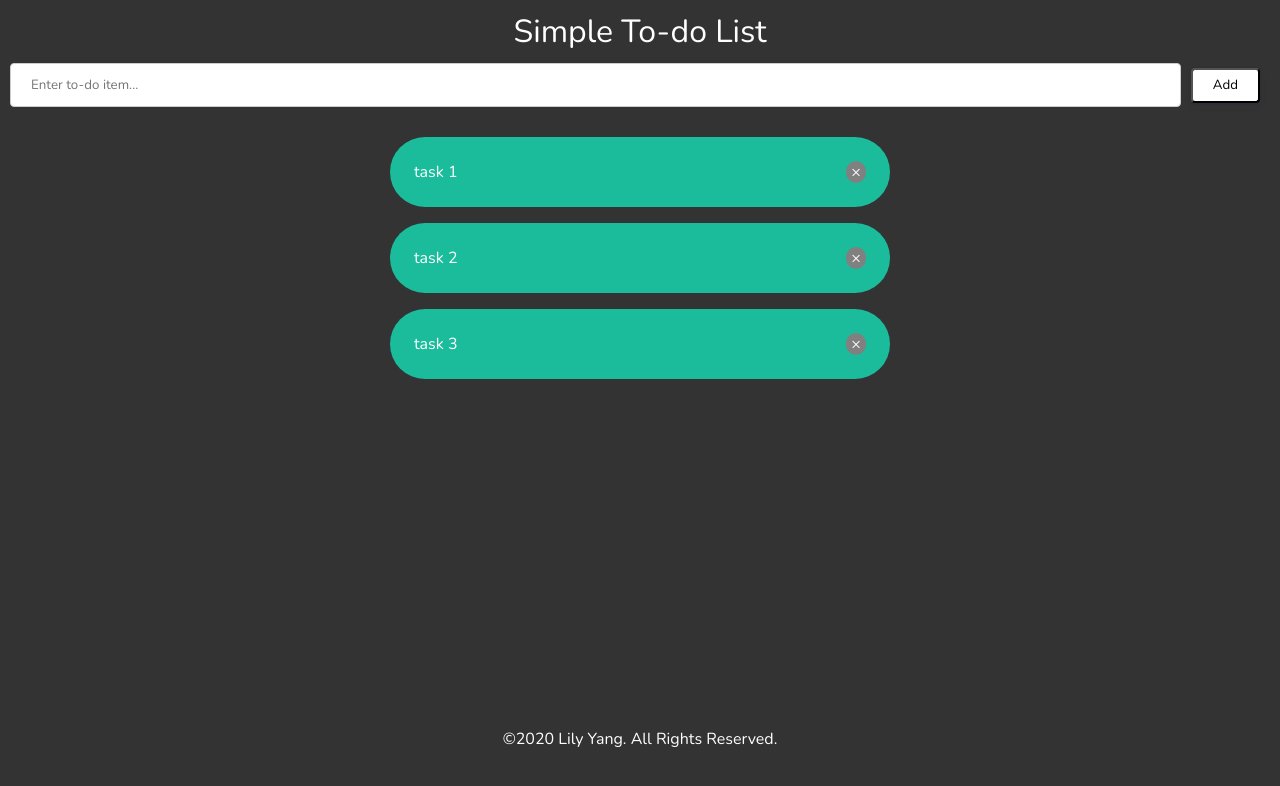
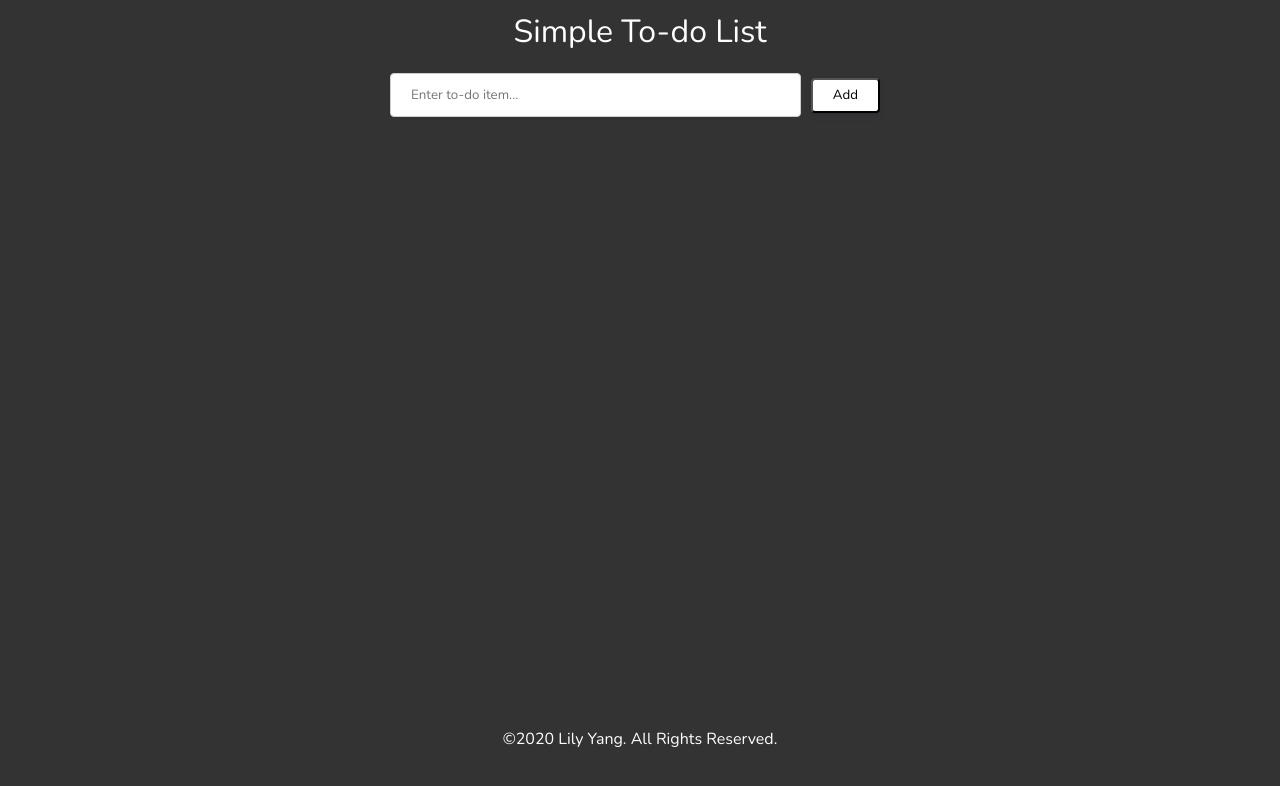
Before and after one commit to lilyyanglt/fun_web_projects, a React (Create React App) app in the folder react-todo-list/: page / in a window 1280 px wide. Shown: the top 786 px of the page. Built offline with nearby package versions, Linux system fonts and the light colour scheme.

Commit message:
Combined SubmitForm and TodoList in a section

```diff
--- a/react-todo-list/src/App.js
+++ b/react-todo-list/src/App.js
@@ -6,7 +6,7 @@ import Header from "./components/Header";
 import SubmitForm from "./components/SubmitForm";
 
 class ToDoApp extends React.Component {
-  state = {items: ['task 1', 'task 2', 'task 3'], text: ""}
+  state = {items: [], text: ""}
 
   handleSubmit = (newTask) => {
    const newArr = [...this.state.items, newTask];
@@ -27,8 +27,10 @@ class ToDoApp extends React.Component {
     return (
       <main>
           <Header />
-          <SubmitForm onSubmit={this.handleSubmit}/>
-          <ToDoList items={this.state.items} onDelete={this.handleDelete}/>
+          <section>
+            <SubmitForm onSubmit={this.handleSubmit}/>
+            <ToDoList items={this.state.items} onDelete={this.handleDelete}/>
+          </section>
           <Footer />
       </main>
     )
--- a/react-todo-list/src/style/form.css
+++ b/react-todo-list/src/style/form.css
@@ -13,5 +13,13 @@ input[type=text] {
   margin: 10px auto;
   border: 1px solid #ccc;
   border-radius: 4px;
+}
+
+@media all and (min-width: 400px) {
+
+  form {
+    width: 500px;
+    margin: 10px auto;
+  }
 
 }
--- a/react-todo-list/src/style/main.css
+++ b/react-todo-list/src/style/main.css
@@ -9,6 +9,11 @@
 
 body {
   background-color: #333;
+}
+
+section {
+  display: flex;
+  flex-direction: column;
 }
 
 main {
```
